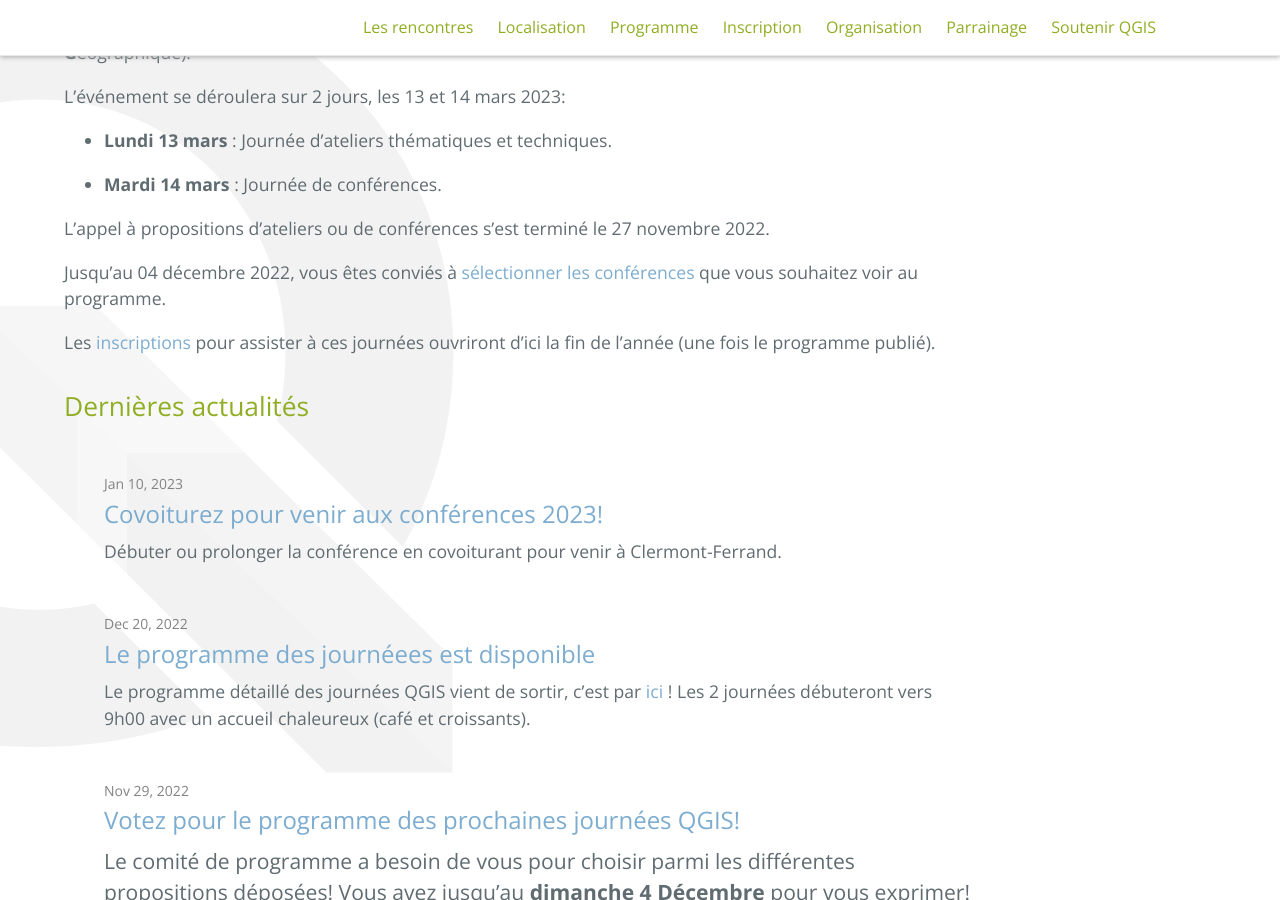
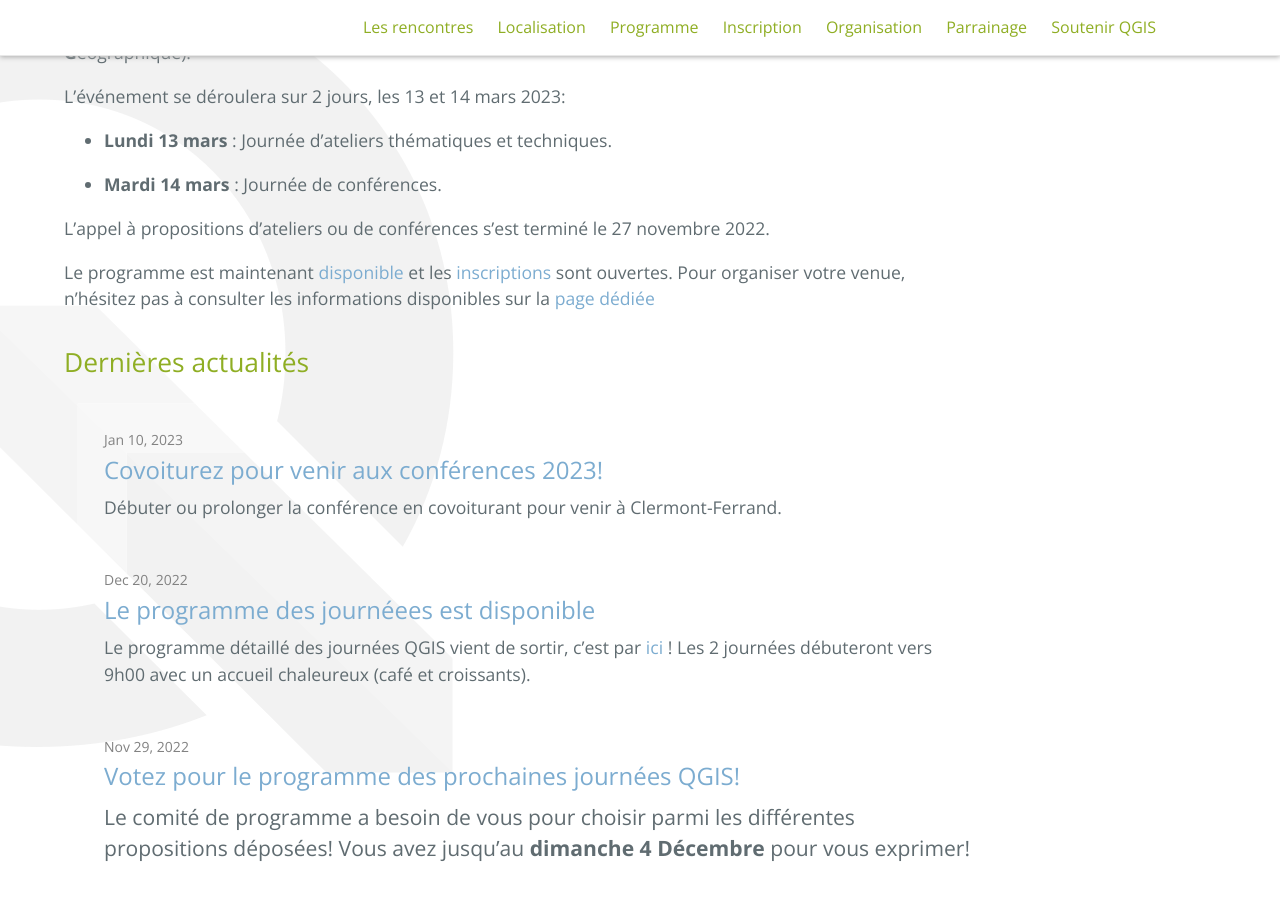
Before and after one commit to OSGeo-fr/QGIS-conf-fr-website, a Jekyll site: the page built from index.md, in a window 1280 px wide and 900 px high, scrolled down 526 px. Built offline with Jekyll 4.4.1, drawn with Linux system fonts in a browser that asks for light colours; comment, search, counter and statistics services are not loaded; the repository's description, which GitHub fills in, is left out.

Commit message:
Maj pour lancement inscriptions

```diff
--- a/index.md
+++ b/index.md
@@ -15,6 +15,5 @@ L’événement se déroulera sur 2 jours, les 13 et 14 mars 2023:
 
 L'appel à propositions d'ateliers ou de conférences s'est terminé le 27 novembre 2022.
 
-Jusqu'au 04 décembre 2022, vous êtes conviés à [sélectionner les conférences](https://sondage.osgeo.asso.fr/index.php/617441) que vous souhaitez voir au programme.
-
-Les [inscriptions](/z25_inscription.html) pour assister à ces journées ouvriront d'ici la fin de l'année (une fois le programme publié).
+Le programme est maintenant [disponible](/z20_programme.html) et les [inscriptions](/z25_inscription.html) sont ouvertes.
+Pour organiser votre venue, n'hésitez pas à consulter les informations disponibles sur la [page dédiée](z10_localisation.html)
```
